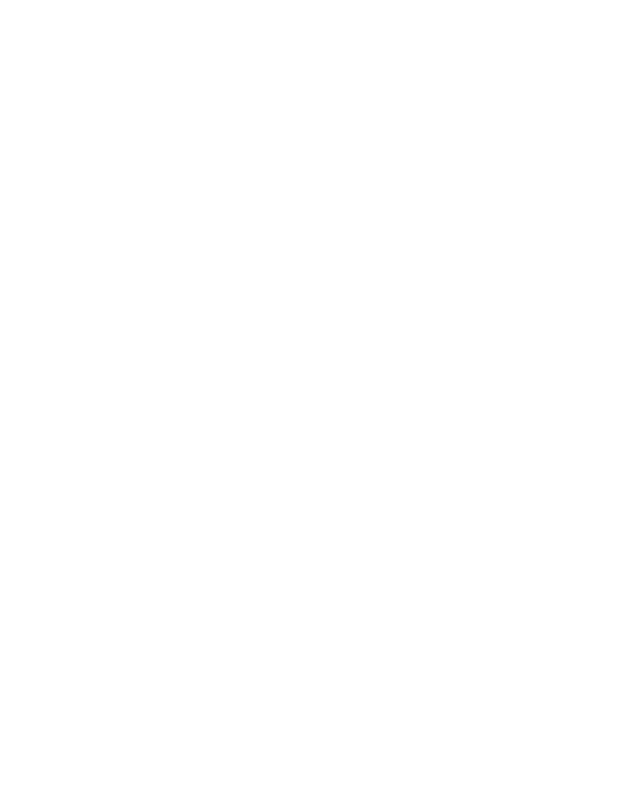
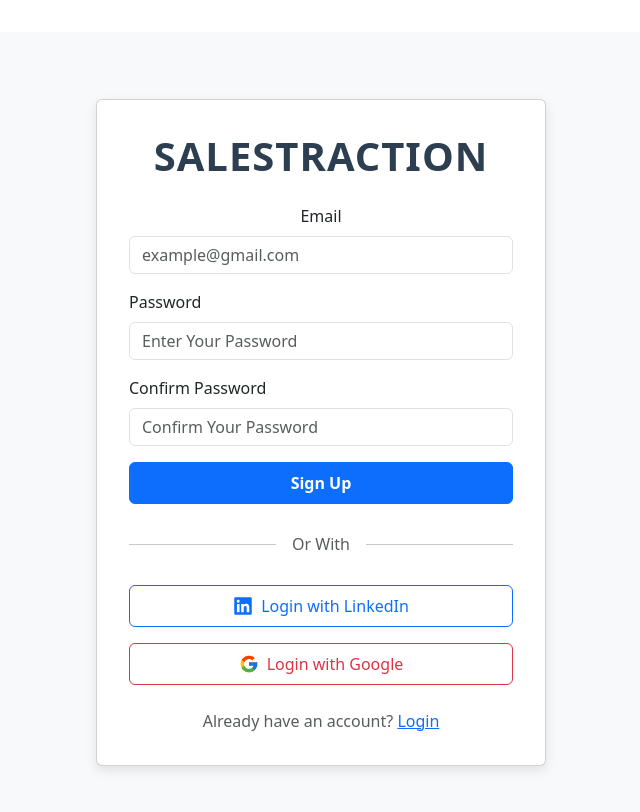
Before and after one commit to Landormi/SalesTraction, a React (Vite) app in the folder Front/salestraction-project/: page /talent-signup in a window 1280 px wide. Before the commit this address had no page. Shown: the top 812 px of the page, without its empty margins (319-959 px from the left). Built offline with nearby package versions, Linux system fonts and the light colour scheme.

Commit message:
Create signup pages

```diff
--- a/Front/salestraction-project/src/App.jsx
+++ b/Front/salestraction-project/src/App.jsx
@@ -2,6 +2,9 @@
 import LoadingPage from './screens/Loading_page';
 import TalentLogin from './screens/TalentLogin'; // Ajoutez cet import
 import StartupLogin from './screens/StartupLogin'; // Ajoutez cet import
+import StartupSignUp from './screens/StartupSinUp';
+import TalentSignUp from './screens/TalentSignUp';
+
 import './App.css';
 
 function App() {
@@ -11,6 +14,8 @@
         <Route path="/" element={<LoadingPage />} />
         <Route path="/talent-login" element={<TalentLogin />} />
         <Route path="/startup-login" element={<StartupLogin />} />
+        <Route path="/startup-signup" element={<StartupSignUp />} />
+        <Route path="/talent-signup" element={<TalentSignUp/>} />
       </Routes>
     </Router>
   );
--- a/Front/salestraction-project/src/index.css
+++ b/Front/salestraction-project/src/index.css
@@ -1,4 +1,4 @@
-/* Containers centrés avec fond clair */
+/* ==== Containers centrés (login, signup, loading) ==== */
 .centered-page {
   display: flex;
   justify-content: center;
@@ -8,23 +8,28 @@
   padding: 20px;
 }
 
-/* Cartes génériques (utilisées pour login, loading, etc.) */
+/* ==== Cartes de formulaire (login, signup, loading, etc.) ==== */
 .card {
   background: white;
   border-radius: 10px;
   box-shadow: 0 4px 12px rgba(0, 0, 0, 0.1);
   padding: 2rem;
   width: 100%;
-  max-width: 800px; /* S'adapte à loading/login */
+  max-width: 800px; /* Peut être réduit à 450px pour des formulaires simples */
 }
 
+.card.narrow {
+  max-width: 450px;
+}
+
+/* Titres des cartes */
 .card h1 {
   color: #2c3e50;
   font-weight: 700;
   letter-spacing: 1px;
 }
 
-/* Séparateur avec traits */
+/* ==== Séparateur horizontal avec du texte ==== */
 .separator {
   color: #6c757d;
   position: relative;
@@ -49,13 +54,14 @@
   right: 0;
 }
 
-/* Champs de formulaire */
+/* ==== Champs de formulaire ==== */
 .form-control {
   padding: 10px 15px;
   border-radius: 8px;
+  margin-bottom: 1rem;
 }
 
-/* Boutons stylés */
+/* ==== Boutons stylés ==== */
 .btn-outline-primary {
   border-color: #0a66c2;
   color: #0a66c2;
--- a/Front/salestraction-project/src/screens/Loading_page.jsx
+++ b/Front/salestraction-project/src/screens/Loading_page.jsx
@@ -6,27 +6,30 @@
 
   return (
     <div className="centered-page">
-            <div className="card text-center">
+      <div className="card narrow">
         <h1 className="mb-3">SALESTRACTION</h1>
+
         <p className="lead mb-4">
           <em>Concrete missions. A transparent commission. A career that starts now.</em>
         </p>
 
-                <div className="d-flex flex-column align-items-center gap-3 mb-4">
+        {/* Boutons empilés */}
+        <div className="d-grid gap-3 mb-4">
           <button
-                        className="btn btn-primary btn-lg px-4 w-100"
+            className="btn btn-primary btn-lg"
             onClick={() => navigate('/talent-login')}
           >
             I am a talent commercial
           </button>
           <button
-                        className="btn btn-outline-primary btn-lg px-4 w-100"
+            className="btn btn-outline-primary btn-lg"
             onClick={() => navigate('/startup-login')}
           >
             I am a startup
           </button>
         </div>
 
+        {/* Description */}
         <p className="text-muted">
           Paid missions, direct startup connections, real-time application tracking, and a public profile to boost your visibility.
         </p>
--- a/Front/salestraction-project/src/screens/StartupLogin.jsx
+++ b/Front/salestraction-project/src/screens/StartupLogin.jsx
@@ -1,10 +1,11 @@
 import 'bootstrap/dist/css/bootstrap.min.css';
 import { Link } from 'react-router-dom';
+import { FaLinkedin } from 'react-icons/fa';
 
 function StartupLogin() {
   return (
     <div className="centered-page">
-      <div className="card">
+      <div className="card narrow">
         <h1 className="text-center mb-4">SALESTRACTION</h1>
 
         <form>
@@ -48,14 +49,12 @@
           {/* Social Login - LinkedIn */}
           <div className="text-center mb-3">
             <p className="separator">Login with LinkedIn</p>
-            <div className="d-flex justify-content-center">
-              <button
+            <button
                 type="button"
-                className="btn btn-outline-primary px-4"
-              >
-                LinkedIn
-              </button>
-            </div>
+                className="btn btn-outline-primary w-100 py-2 d-flex align-items-center justify-content-center gap-2"
+                >
+                <FaLinkedin size={25} /> SignUp with LinkedIn
+                </button>
           </div>
 
           {/* Lien Sign Up */}
--- /dev/null
+++ b/Front/salestraction-project/src/screens/StartupSinUp.jsx
@@ -0,0 +1,71 @@
+import 'bootstrap/dist/css/bootstrap.min.css';
+import { Link } from 'react-router-dom';
+import { FaLinkedin } from 'react-icons/fa';
+
+function StartupSignUp() {
+  return (
+    <div className="centered-page">
+      <div className="card narrow">
+        <h1 className="text-center mb-4">SALESTRACTION</h1>
+
+        <form>
+          {/* Champ Email */}
+          <div className="mb-3 text-start">
+            <label className="form-label">Email</label>
+            <input
+              type="email"
+              className="form-control"
+              placeholder="example@gmail.com"
+            />
+          </div>
+
+          {/* Champ Password */}
+          <div className="mb-3 text-start">
+            <label className="form-label">Password</label>
+            <input
+              type="password"
+              className="form-control"
+              placeholder="Enter Your Password"
+            />
+          </div>
+
+          {/* Champ Confirm Password */}
+          <div className="mb-3 text-start">
+            <label className="form-label">Confirm Password</label>
+            <input
+              type="password"
+              className="form-control"
+              placeholder="Confirm Your Password"
+            />
+          </div>
+
+          {/* Bouton Sign Up */}
+          <button className="btn btn-primary w-100 mb-3 py-2">
+            Sign Up
+          </button>
+
+          {/* Séparateur */}
+          <div className="text-center mb-3">
+            <p className="separator">Or With</p>
+          </div>
+
+          {/* Bouton LinkedIn */}
+          <button
+                type="button"
+                className="btn btn-outline-primary w-100 py-2 d-flex align-items-center justify-content-center gap-2"
+              >
+                <FaLinkedin size={25} /> Login with LinkedIn
+              </button>
+
+          {/* Lien Login */}
+          <div className="text-center mt-3">
+            <span className="text-muted">Already have an account?</span>{' '}
+            <Link to="/startup-login" className="text-primary">Login</Link>
+          </div>
+        </form>
+      </div>
+    </div>
+  );
+}
+
+export default StartupSignUp;
--- a/Front/salestraction-project/src/screens/TalentLogin.jsx
+++ b/Front/salestraction-project/src/screens/TalentLogin.jsx
@@ -1,10 +1,13 @@
 import 'bootstrap/dist/css/bootstrap.min.css';
 import { Link } from 'react-router-dom';
+import { FcGoogle } from 'react-icons/fc';
+import { FaLinkedin } from 'react-icons/fa';
+
 
 function TalentLogin() {
   return (
     <div className="centered-page">
-      <div className="card">
+      <div className="card narrow">
         <h1 className="text-center mb-4">SALESTRACTION</h1>
 
         <form>
@@ -51,23 +54,25 @@
             <div className="d-flex justify-content-center gap-3 flex-wrap">
               <button
                 type="button"
-                className="btn btn-outline-primary px-4"
+                className="btn btn-outline-primary w-100 py-2 d-flex align-items-center justify-content-center gap-2"
               >
-                LinkedIn
+                <FaLinkedin size={25} /> Login with LinkedIn
               </button>
+
               <button
                 type="button"
-                className="btn btn-outline-danger px-4"
+                className="btn btn-outline-danger w-100 py-2 d-flex align-items-center justify-content-center gap-2"
               >
-                Google
+                <FcGoogle size={25} /> Login with Google
               </button>
+
             </div>
           </div>
 
           {/* Lien Sign Up */}
           <div className="text-center mt-3">
             <span className="text-muted">Don't have an account?</span>{' '}
-            <Link to="/signup" className="text-primary">Sign Up</Link>
+            <Link to="/talent-signup" className="text-primary">Sign Up</Link>
           </div>
         </form>
       </div>
--- /dev/null
+++ b/Front/salestraction-project/src/screens/TalentSignUp.jsx
@@ -0,0 +1,82 @@
+import 'bootstrap/dist/css/bootstrap.min.css';
+import { Link } from 'react-router-dom';
+import { FcGoogle } from 'react-icons/fc';
+import { FaLinkedin } from 'react-icons/fa';
+
+function TalentSignUp() {
+  return (
+    <div className="centered-page">
+      <div className="card narrow">
+        <h1 className="text-center mb-4">SALESTRACTION</h1>
+
+        <form>
+          {/* Champ Email - Sans label comme sur l'image */}
+          <div className="mb-3">
+            <label className="form-label">Email</label>
+            <input
+              type="email"
+              className="form-control"
+              placeholder="example@gmail.com"
+            />
+          </div>
+
+          {/* Champ Password */}
+          <div className="mb-3 text-start">
+            <label className="form-label">Password</label>
+            <input
+              type="password"
+              className="form-control"
+              placeholder="Enter Your Password"
+            />
+          </div>
+
+          {/* Champ Confirm Password */}
+          <div className="mb-3 text-start">
+            <label className="form-label">Confirm Password</label>
+            <input
+              type="password"
+              className="form-control"
+              placeholder="Confirm Your Password"
+            />
+          </div>
+
+          {/* Bouton Sign Up - Plus large et plus visible */}
+          <button className="btn btn-primary w-100 mb-4 py-2 fw-bold">
+            Sign Up
+          </button>
+
+          {/* Séparateur stylisé */}
+          <div className="d-flex align-items-center mb-4">
+            <hr className="flex-grow-1" />
+            <span className="px-3 text-muted">Or With</span>
+            <hr className="flex-grow-1" />
+          </div>
+
+          {/* Boutons sociaux */}
+          <div className="d-flex flex-column gap-3 mb-4">
+            <button
+              type="button"
+              className="btn btn-outline-primary w-100 py-2 d-flex align-items-center justify-content-center gap-2"
+            >
+              <FaLinkedin size={20} /> Login with LinkedIn
+            </button>
+            <button
+              type="button"
+              className="btn btn-outline-danger w-100 py-2 d-flex align-items-center justify-content-center gap-2"
+            >
+              <FcGoogle size={20} /> Login with Google
+            </button>
+          </div>
+
+          {/* Lien Login */}
+          <div className="text-center mt-3">
+            <span className="text-muted">Already have an account?</span>{' '}
+            <Link to="/talent-login" className="text-primary">Login</Link>
+          </div>
+        </form>
+      </div>
+    </div>
+  );
+}
+
+export default TalentSignUp;
--- a/package.json
+++ b/package.json
@@ -2,6 +2,7 @@
   "dependencies": {
     "bootstrap": "^5.3.6",
     "react-bootstrap": "^2.10.10",
+    "react-icons": "^5.5.0",
     "react-router-dom": "^7.6.0"
   }
 }
```
Also changed, not shown: 1 other file (tests, documents, lock files or other folders). Lines whose indentation alone changed are shown as unchanged.
